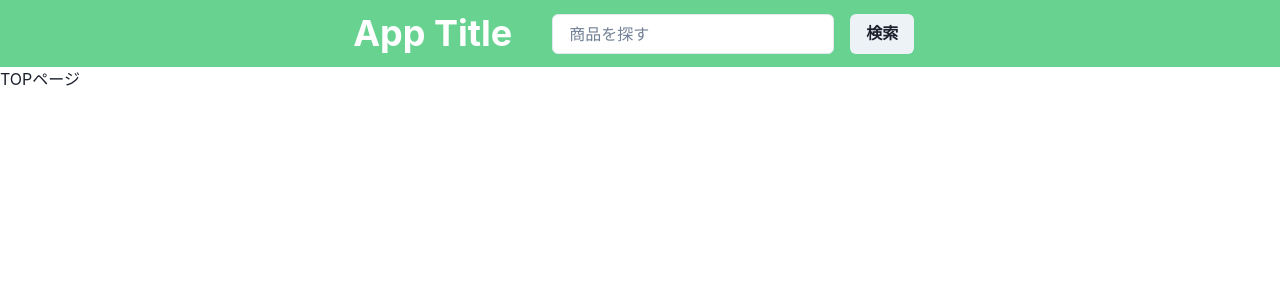
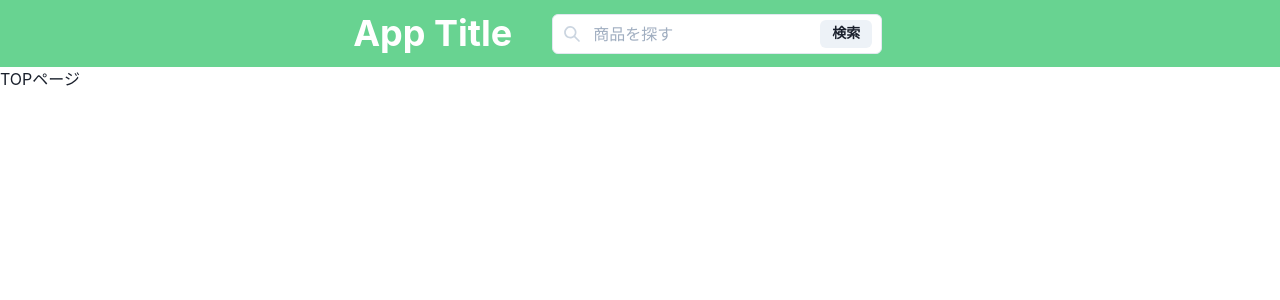
Before and after one commit to daisuke721/yasai_pocket, a React (Create React App) app in the folder frontend/: page / in a window 1280 px wide. Shown: the top 300 px of the page. Built offline with nearby package versions, Linux system fonts and the light colour scheme.

Commit message:
feat: 検索バーの作成 #12

```diff
--- a/frontend/src/App.tsx
+++ b/frontend/src/App.tsx
@@ -1,6 +1,7 @@
 import * as React from 'react'
 
-import { ChakraProvider, Box, Button, chakra, Container, Heading, HStack, Flex, Input } from '@chakra-ui/react'
+import { ChakraProvider, Box, Button, chakra, Container, Heading, HStack, Flex, Input, InputGroup, InputLeftElement, InputRightElement } from '@chakra-ui/react'
+import { SearchIcon } from '@chakra-ui/icons';
 
 const App: React.FC = () => {
   return (
@@ -11,10 +12,15 @@ const App: React.FC = () => {
               <Heading color={'white'}>App Title</Heading>
               <Flex>
                 <Box pr={4}>
-                  <Input bg={'white'} placeholder='商品を探す' />
-                </Box>
-                <Box>
-                  <Button>検索</Button>
+                  <InputGroup>
+                    <InputLeftElement pointerEvents={'none'}>
+                      <SearchIcon color={'gray.300'} />
+                    </InputLeftElement>
+                    <Input bg={'white'} placeholder='商品を探す' _placeholder={{ opacity: 1, color: "gray.400" }} />
+                    <InputRightElement width="4.5rem">
+                        <Button h="1.75rem" size="sm">検索</Button>
+                    </InputRightElement>
+                  </InputGroup>
                 </Box>
               </Flex>
             </HStack>
```
